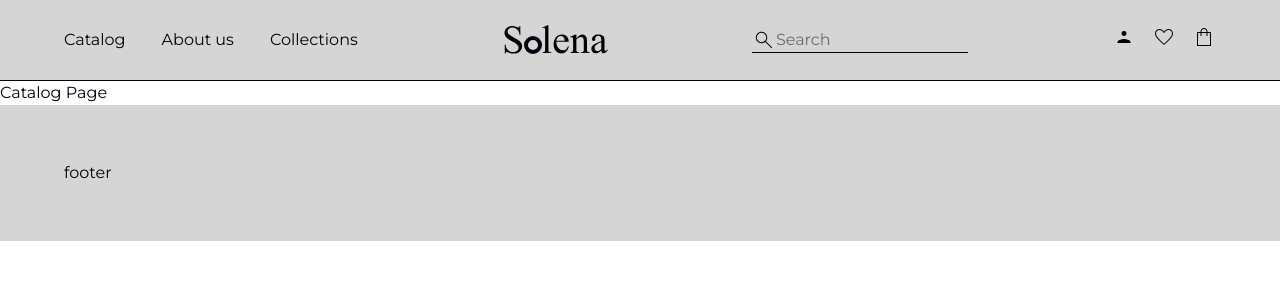
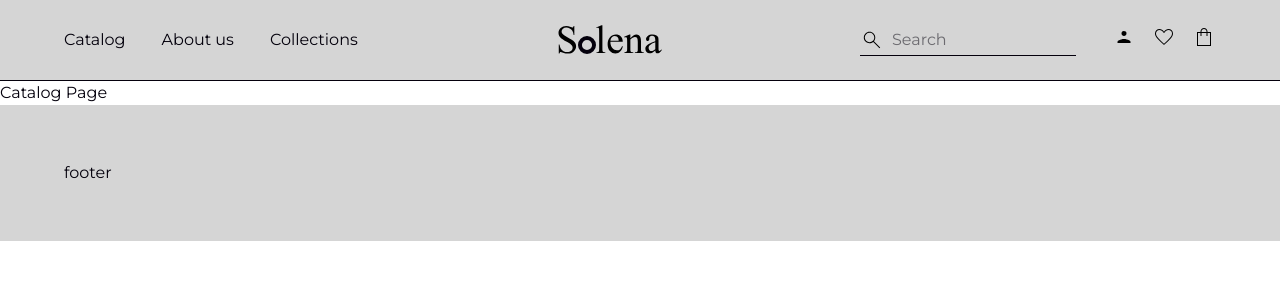
Before and after one commit to Andriana-Petrenko/marketplace, a Next.js app: page /products in a window 1280 px wide. Shown: the top 300 px of the page. Built offline with nearby package versions, Linux system fonts and the light colour scheme.

Commit message:
add header

```diff
--- /dev/null
+++ b/src/app/components/Header.jsx
@@ -0,0 +1,23 @@
+import React from 'react';
+import NavMenu from './NavMenu';
+import Logo from './Logo';
+import Search from './Search';
+import Shopping from './Shopping';
+
+
+
+const Header = () => {
+  return (
+     <header className="flex flex-row justify-between items-center bg-(--main) py-6 px-16 border-b-[1px]">
+          <NavMenu />
+          <Logo />
+         <div className="flex flex-row gap-9">
+            <Search/>
+            <Shopping/>
+          </div>
+
+     </header>
+  )
+}
+
+export default Header
--- a/src/app/components/Search.jsx
+++ b/src/app/components/Search.jsx
@@ -1,26 +1,9 @@
 import React from 'react'
 
 const Search = () => {
-    // const handleOnSubmit = (event) => {
-    //     event.preventDefault();
-    //     const form = event.target;
-    //     const inputSearch = form.elements.search.value;
-        // if (inputSearch.trim() === "") {
-        //     toast('Please enter search term!', {
-        //         style: {
-        //             borderRadius: '10px',
-        //             background: 'rgb(73, 248, 42)',
-        //             color: '#000',
-        //         },
-        //     });
-        //     return;
-        // }
-        // onSubmit(inputSearch);
-    // }
+
   return (
-      <form className="w-[216px] border-b-[1px] flex flex-row text-base"
-    //   onSubmit={handleOnSubmit}
-      >
+      <form className="w-[216px] border-b-[1px] flex flex-row text-base gap-2">
           <button type="submit">
               <svg className="w-6 h-6">
                   <use xlinkHref="/icons/sprite.svg#icon-search" />
--- a/src/app/components/Shopping.jsx
+++ b/src/app/components/Shopping.jsx
@@ -2,7 +2,7 @@ import React from 'react'
 
 const Shopping = () => {
   return (
-      <ul className="flex flex-row gap-4">
+    <ul className="flex flex-row gap-4">
           <li>
               <button type="button">
                   <svg className="w-6 h-6">
--- a/src/app/layout.js
+++ b/src/app/layout.js
@@ -1,9 +1,5 @@
-
-import Logo from "./components/Logo";
-import NavMenu from "./components/NavMenu";
-import Search from "./components/Search";
-import Shopping from "./components/Shopping";
 import "./globals.css";
+import Header from "./components/header";
 import { Montserrat } from 'next/font/google';
 
 const montserrat = Montserrat({ subsets: ['latin'] });
@@ -14,12 +10,8 @@ export default function RootLayout({ children }) {
   return (
     <html lang="en">
       <body className={montserrat.className}>
-        <header className="flex flex-row justify-between items-center bg-(--main) py-6 px-16 border-b-[1px]">
-          <NavMenu />
-          <Logo />
-          <Search/>
-          <Shopping/>
-        </header>
+       <Header/>
+
         {children}
         <footer  className="bg-(--main) py-14 px-16">footer</footer>
       </body>
```
